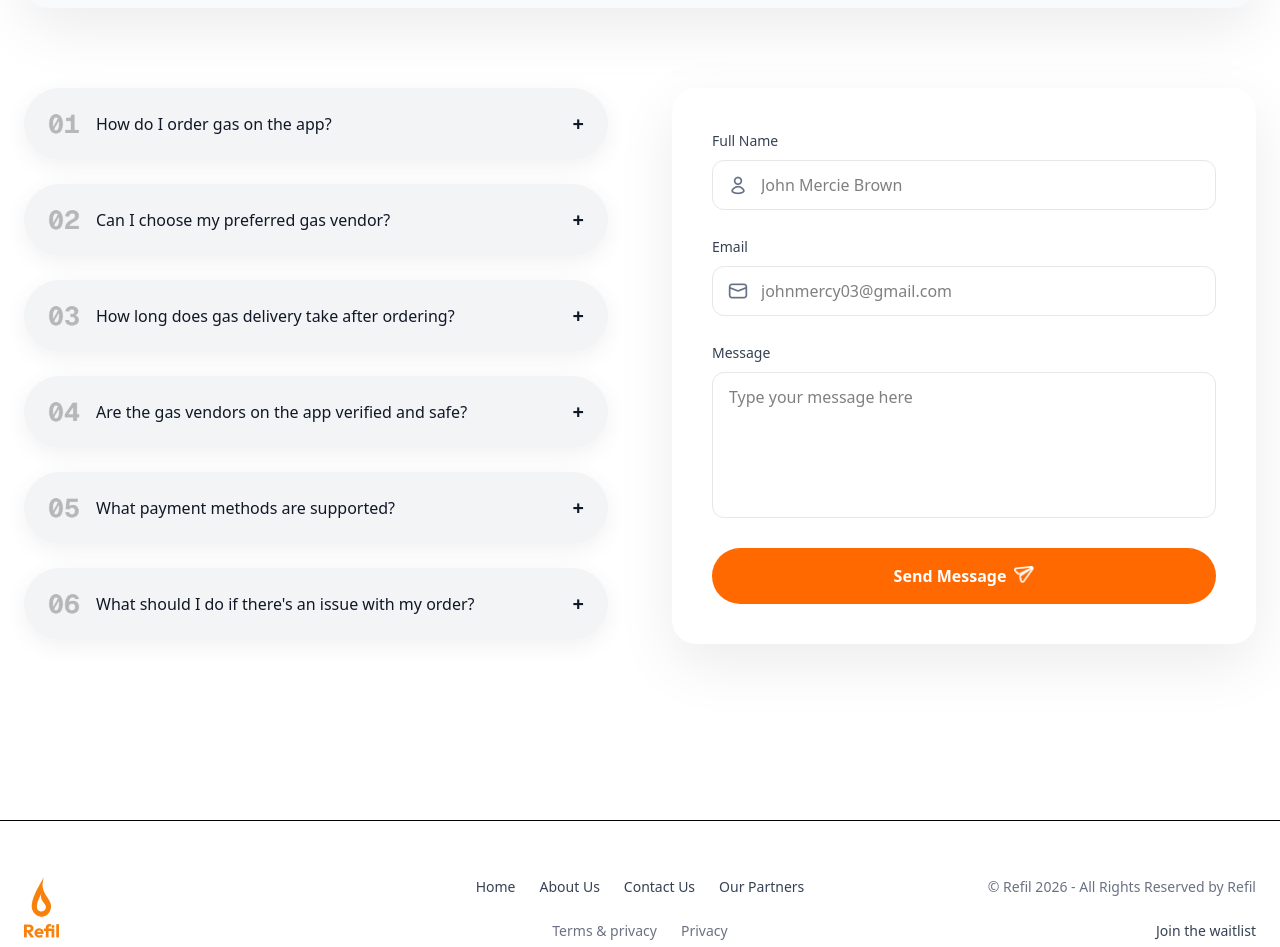
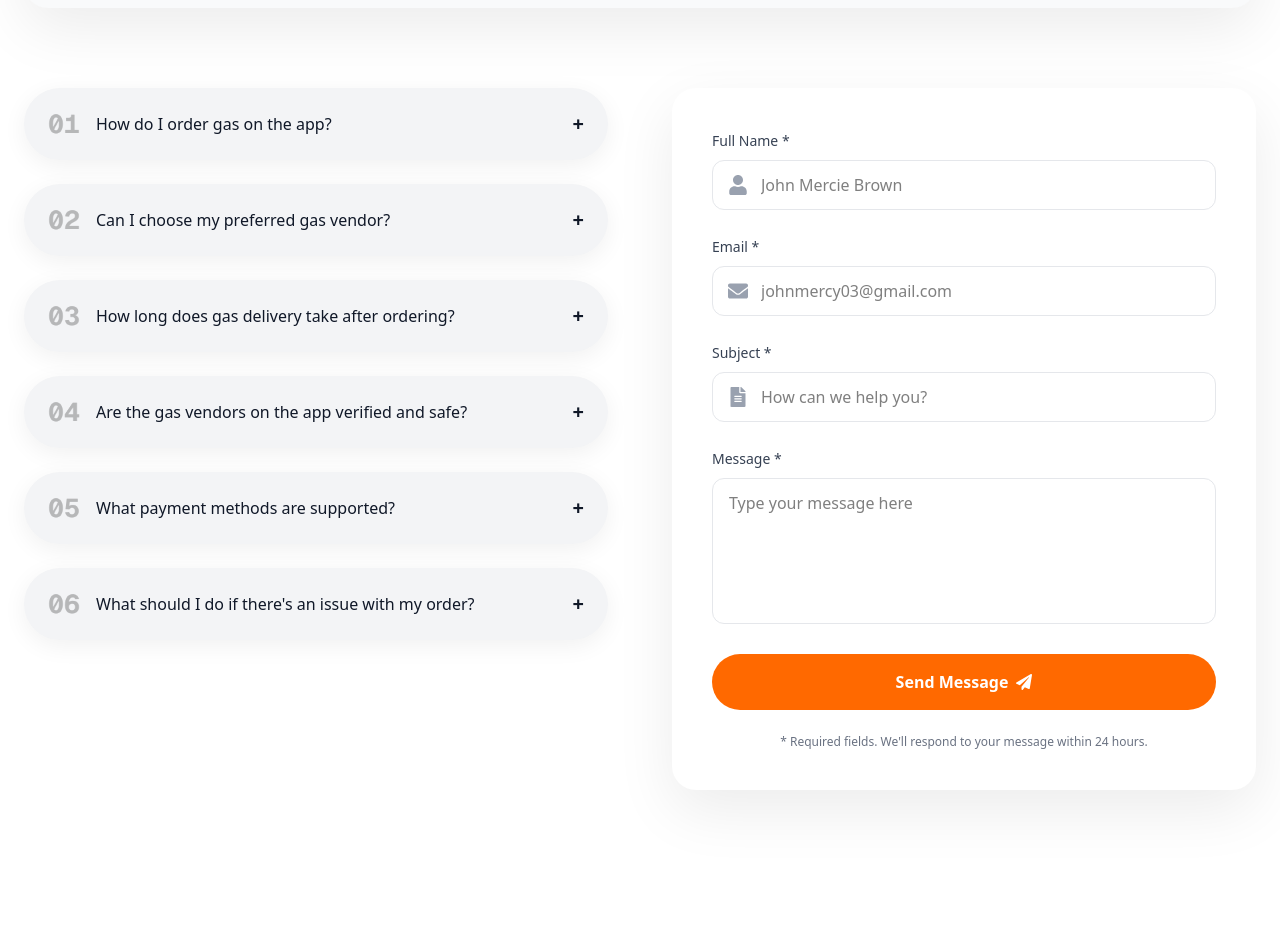
Before and after one commit to luxa-solution/refil-landing-page, a Next.js app: page /contact in a window 1280 px wide. Shown: the part 440-1387 px from the top of the page. Built offline with nearby package versions, Linux system fonts and the light colour scheme.

Commit message:
feat: production-ready contact form with API integration

```diff
--- a/components/sections/Contact.tsx
+++ b/components/sections/Contact.tsx
@@ -1,12 +1,100 @@
 "use client";
 
-import Image from "next/image";
+import { useState } from "react";
+import { FaUser, FaEnvelope, FaFileAlt, FaPaperPlane } from "react-icons/fa";
 import FaqItem from "./FaqItem";
 import { faqs } from "./faqData";
 import TopContactCard from "./TopContactCard";
 import ScrollReveal from "../animations/ScrollReveal";
+import { submitContactForm } from "@/lib/contact-api";
 
 export default function Contact() {
+  const [formData, setFormData] = useState({
+    name: "",
+    email: "",
+    subject: "",
+    message: ""
+  });
+
+  const [loading, setLoading] = useState(false);
+  const [status, setStatus] = useState<{
+    type: "success" | "error" | null;
+    message: string;
+  }>({ type: null, message: "" });
+
+  const handleChange = (e: React.ChangeEvent<HTMLInputElement | HTMLTextAreaElement>) => {
+    setFormData({
+      ...formData,
+      [e.target.name]: e.target.value
+    });
+  };
+
+  const handleSubmit = async (e: React.FormEvent) => {
+    e.preventDefault();
+
+    if (!formData.name.trim()) {
+      setStatus({ type: "error", message: "Please enter your name" });
+      return;
+    }
+    if (!formData.email.trim()) {
+      setStatus({ type: "error", message: "Please enter your email" });
+      return;
+    }
+    if (!formData.subject.trim()) {
+      setStatus({ type: "error", message: "Please enter a subject" });
+      return;
+    }
+    if (!formData.message.trim()) {
+      setStatus({ type: "error", message: "Please enter your message" });
+      return;
+    }
+
+    const emailRegex = /^[^\s@]+@[^\s@]+\.[^\s@]+$/;
+    if (!emailRegex.test(formData.email)) {
+      setStatus({ type: "error", message: "Please enter a valid email address" });
+      return;
+    }
+
+    setLoading(true);
+    setStatus({ type: null, message: "" });
+
+    try {
+      const result = await submitContactForm(formData);
+
+      if (result.success) {
+        setStatus({
+          type: "success",
+          message: result.message || "✅ Message sent successfully! We'll get back to you soon."
+        });
+
+
+        setFormData({
+          name: "",
+          email: "",
+          subject: "",
+          message: ""
+        });
+
+
+        setTimeout(() => {
+          setStatus({ type: null, message: "" });
+        }, 5000);
+      } else {
+        setStatus({
+          type: "error",
+          message: result.message || "Failed to send message. Please try again."
+        });
+      }
+    } catch (error) {
+      setStatus({
+        type: "error",
+        message: "An unexpected error occurred. Please try again."
+      });
+    } finally {
+      setLoading(false);
+    }
+  };
+
   return (
     <section className="max-w-7xl mx-auto px-4 sm:px-6 py-24">
       <div className="hidden md:block mb-20">
@@ -14,7 +102,6 @@ export default function Contact() {
           <TopContactCard />
         </ScrollReveal>
       </div>
-
 
       <div className="flex flex-col md:grid md:grid-cols-2 md:gap-16 md:items-start">
 
@@ -49,28 +136,37 @@ export default function Contact() {
         <div className="order-3 md:order-2">
           <ScrollReveal direction="right" delay={0.3}>
             <div className="bg-white rounded-3xl p-6 md:p-10 shadow-[0_20px_60px_rgba(0,0,0,0.08)]">
-              <form className="space-y-6">
+              <form onSubmit={handleSubmit} className="space-y-6">
+
+                {/* Status Message */}
+                {status.type && (
+                  <div className={`p-3 rounded-lg text-sm text-center animate-fadeIn ${
+                    status.type === "success"
+                      ? "bg-green-50 text-green-700 border border-green-200"
+                      : "bg-red-50 text-red-700 border border-red-200"
+                  }`}>
+                    {status.message}
+                  </div>
+                )}
 
                 {/* FULL NAME */}
                 <div>
                   <label className="text-sm font-medium text-gray-700">
-                    Full Name
+                    Full Name *
                   </label>
-
                   <div className="relative mt-2">
-                    <div className="absolute left-4 top-1/2 -translate-y-1/2 w-5 h-5">
-                      <Image
-                        src="/icons/user-icon.png"
-                        alt="User"
-                        width={20}
-                        height={20}
-                        className="w-full h-auto"
-                      />
+                    <div className="absolute left-4 top-1/2 -translate-y-1/2 text-gray-400">
+                      <FaUser size={20} />
                     </div>
                     <input
                       type="text"
+                      name="name"
                       placeholder="John Mercie Brown"
-                      className="w-full rounded-xl border border-gray-200 pl-12 pr-4 py-3 focus:outline-none focus:ring-2 focus:ring-orange-500"
+                      value={formData.name}
+                      onChange={handleChange}
+                      disabled={loading}
+                      className="w-full rounded-xl border border-gray-200 pl-12 pr-4 py-3 focus:outline-none focus:ring-2 focus:ring-orange-500 disabled:bg-gray-100"
+                      required
                     />
                   </div>
                 </div>
@@ -78,23 +174,43 @@ export default function Contact() {
                 {/* EMAIL */}
                 <div>
                   <label className="text-sm font-medium text-gray-700">
-                    Email
+                    Email *
                   </label>
-
                   <div className="relative mt-2">
-                    <div className="absolute left-4 top-1/2 -translate-y-1/2 w-5 h-5">
-                      <Image
-                        src="/icons/mail-icon.png"
-                        alt="Mail"
-                        width={20}
-                        height={20}
-                        className="w-full h-auto"
-                      />
+                    <div className="absolute left-4 top-1/2 -translate-y-1/2 text-gray-400">
+                      <FaEnvelope size={20} />
                     </div>
                     <input
                       type="email"
+                      name="email"
                       placeholder="johnmercy03@gmail.com"
-                      className="w-full rounded-xl border border-gray-200 pl-12 pr-4 py-3 focus:outline-none focus:ring-2 focus:ring-orange-500"
+                      value={formData.email}
+                      onChange={handleChange}
+                      disabled={loading}
+                      className="w-full rounded-xl border border-gray-200 pl-12 pr-4 py-3 focus:outline-none focus:ring-2 focus:ring-orange-500 disabled:bg-gray-100"
+                      required
+                    />
+                  </div>
+                </div>
+
+                {/* SUBJECT */}
+                <div>
+                  <label className="text-sm font-medium text-gray-700">
+                    Subject *
+                  </label>
+                  <div className="relative mt-2">
+                    <div className="absolute left-4 top-1/2 -translate-y-1/2 text-gray-400">
+                      <FaFileAlt size={20} />
+                    </div>
+                    <input
+                      type="text"
+                      name="subject"
+                      placeholder="How can we help you?"
+                      value={formData.subject}
+                      onChange={handleChange}
+                      disabled={loading}
+                      className="w-full rounded-xl border border-gray-200 pl-12 pr-4 py-3 focus:outline-none focus:ring-2 focus:ring-orange-500 disabled:bg-gray-100"
+                      required
                     />
                   </div>
                 </div>
@@ -102,46 +218,42 @@ export default function Contact() {
                 {/* MESSAGE */}
                 <div>
                   <label className="text-sm font-medium text-gray-700">
-                    Message
+                    Message *
                   </label>
-
                   <textarea
+                    name="message"
                     placeholder="Type your message here"
                     rows={5}
-                    className="mt-2 w-full rounded-xl border border-gray-200 px-4 py-3 resize-none focus:outline-none focus:ring-2 focus:ring-orange-500"
+                    value={formData.message}
+                    onChange={handleChange}
+                    disabled={loading}
+                    className="mt-2 w-full rounded-xl border border-gray-200 px-4 py-3 resize-none focus:outline-none focus:ring-2 focus:ring-orange-500 disabled:bg-gray-100"
+                    required
                   />
                 </div>
 
                 {/* BUTTON */}
                 <button
                   type="submit"
-                  className="
-                    w-full
-                    bg-orange-500
-                    text-white
-                    font-semibold
-                    py-4
-                    rounded-full
-                    flex
-                    items-center
-                    justify-center
-                    gap-2
-                    hover:bg-orange-600
-                    transition
-                  "
+                  disabled={loading}
+                  className="w-full bg-orange-500 text-white font-semibold py-4 rounded-full flex items-center justify-center gap-2 hover:bg-orange-600 transition disabled:bg-orange-300 disabled:cursor-not-allowed"
                 >
-                  Send Message
-                  <div className="w-5 h-5">
-                    <Image
-                      src="/icons/message-icon.png"
-                      alt="Message"
-                      width={18}
-                      height={18}
-                      className="w-full h-auto"
-                    />
-                  </div>
+                  {loading ? (
+                    <>
+                      <div className="animate-spin rounded-full h-5 w-5 border-b-2 border-white"></div>
+                      Sending...
+                    </>
+                  ) : (
+                    <>
+                      Send Message
+                      <FaPaperPlane />
+                    </>
+                  )}
                 </button>
 
+                <p className="text-xs text-gray-500 text-center mt-4">
+                  * Required fields. We'll respond to your message within 24 hours.
+                </p>
               </form>
             </div>
           </ScrollReveal>
--- /dev/null
+++ b/lib/contact-api.ts
@@ -0,0 +1,81 @@
+// lib/contact-api.ts - CLEAN PRODUCTION VERSION
+import axios from 'axios';
+
+const contactApi = axios.create({
+  baseURL: 'https://waitlist-api-kh5c.vercel.app',
+  timeout: 8000,
+  headers: {
+    'Content-Type': 'application/json',
+  },
+});
+
+export async function submitContactForm(formData: {
+  name: string;
+  email: string;
+  subject: string;
+  message: string;
+}): Promise<{
+  success: boolean;
+  message?: string;
+  data?: any;
+}> {
+  try {
+    const response = await contactApi.post('/contact', formData);
+
+    return {
+      success: true,
+      message: 'Your message has been sent successfully!',
+      data: response.data,
+    };
+
+  } catch (error: any) {
+    return handleContactError(error);
+  }
+}
+
+function handleContactError(error: any): {
+  success: boolean;
+  message: string;
+} {
+  if (error.response) {
+    const status = error.response.status;
+    const errorData = error.response.data;
+
+    // Handle validation errors
+    if (status === 422 || status === 400) {
+      return {
+        success: false,
+        message: errorData?.detail || 'Please check your information and try again.',
+      };
+    }
+
+    // Handle server errors
+    if (status >= 500) {
+      return {
+        success: false,
+        message: 'Our server is having an issue. Please try again later.',
+      };
+    }
+
+    // Handle other specific errors
+    switch (status) {
+      case 409:
+        return { success: false, message: 'This email has already submitted a message.' };
+      case 429:
+        return { success: false, message: 'Too many requests. Please try again later.' };
+      default:
+        return { success: false, message: `Server error (${status}). Please try again.` };
+    }
+  }
+
+  // Handle network/timeout errors
+  if (error.code === 'ECONNABORTED' || error.message.includes('timeout')) {
+    return { success: false, message: 'Request timeout. Please try again.' };
+  }
+
+  // Generic network error
+  return {
+    success: false,
+    message: 'Network error. Please check your connection.',
+  };
+}
```
Also changed, not shown: components/sections/Features.tsx (+35 -36 lines).
